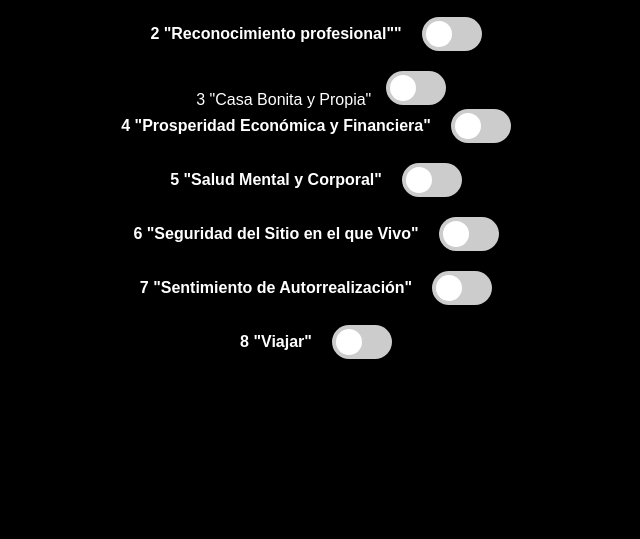
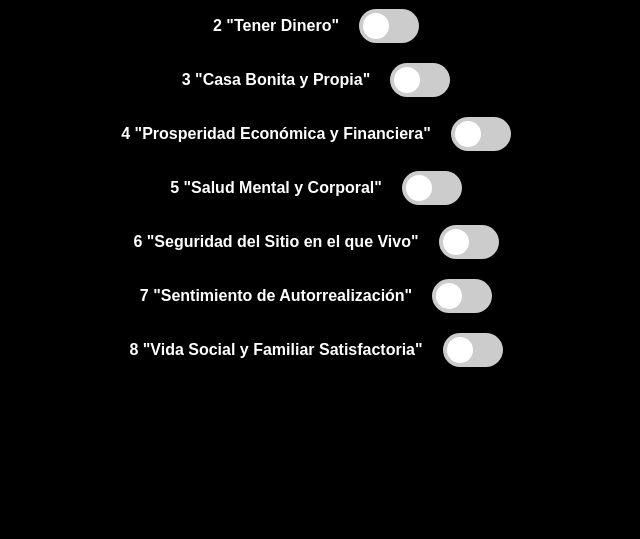
Before and after one commit to miguelaus/vidafeliz, a plain HTML site: page index.html in a window 1280 px wide. Shown: the part 277-816 px from the top of the page, without its empty margins (319-959 px from the left). Drawn offline with Linux system fonts and the light colour scheme.

Commit message:
categoria 8

```diff
--- a/index.html
+++ b/index.html
@@ -134,14 +134,14 @@
     </div>
     <div class="category">
         <label>
-            2 "Reconocimiento profesional""
+            2 "Tener Dinero"
         </label>
         <label for="category2" class="toggle-box">
             <input type="checkbox" id="category2">
             <span class="slider round"></span>
         </label>
     </div>
-    <div class "category">
+    <div class="category">
         <label>
             3 "Casa Bonita y Propia"
         </label>
@@ -188,7 +188,7 @@
     </div>
     <div class="category">
         <label>
-            8 "Viajar"
+            8 "Vida Social y Familiar Satisfactoria"
         </label>
         <label for="category8" class="toggle-box">
             <input type="checkbox" id="category8">
@@ -199,7 +199,7 @@
     <div class="modal" id="myModal">
         <div class="modal-content">
             <span class="close-button" id="closeModal">&times;</span>
-            <p>Eres una persona que lo quiere todo al mismo tiempo en la vida. ¡Revisa tus prioridades!</p>
+            <p>Eres una persona que lo quiere todo al mismo tiempo. ¡Revisa tus prioridades!</p>
         </div>
     </div>
 
```
